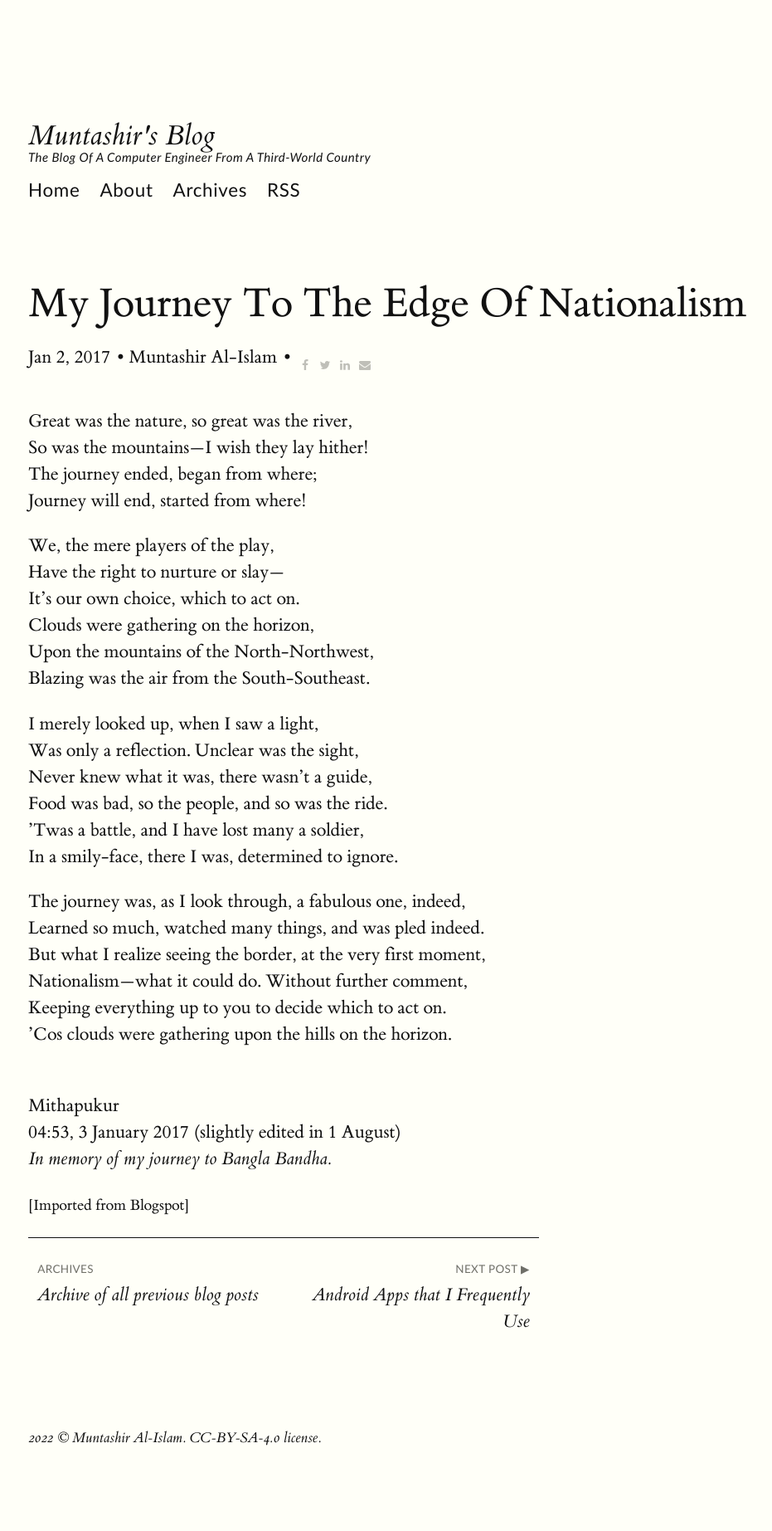
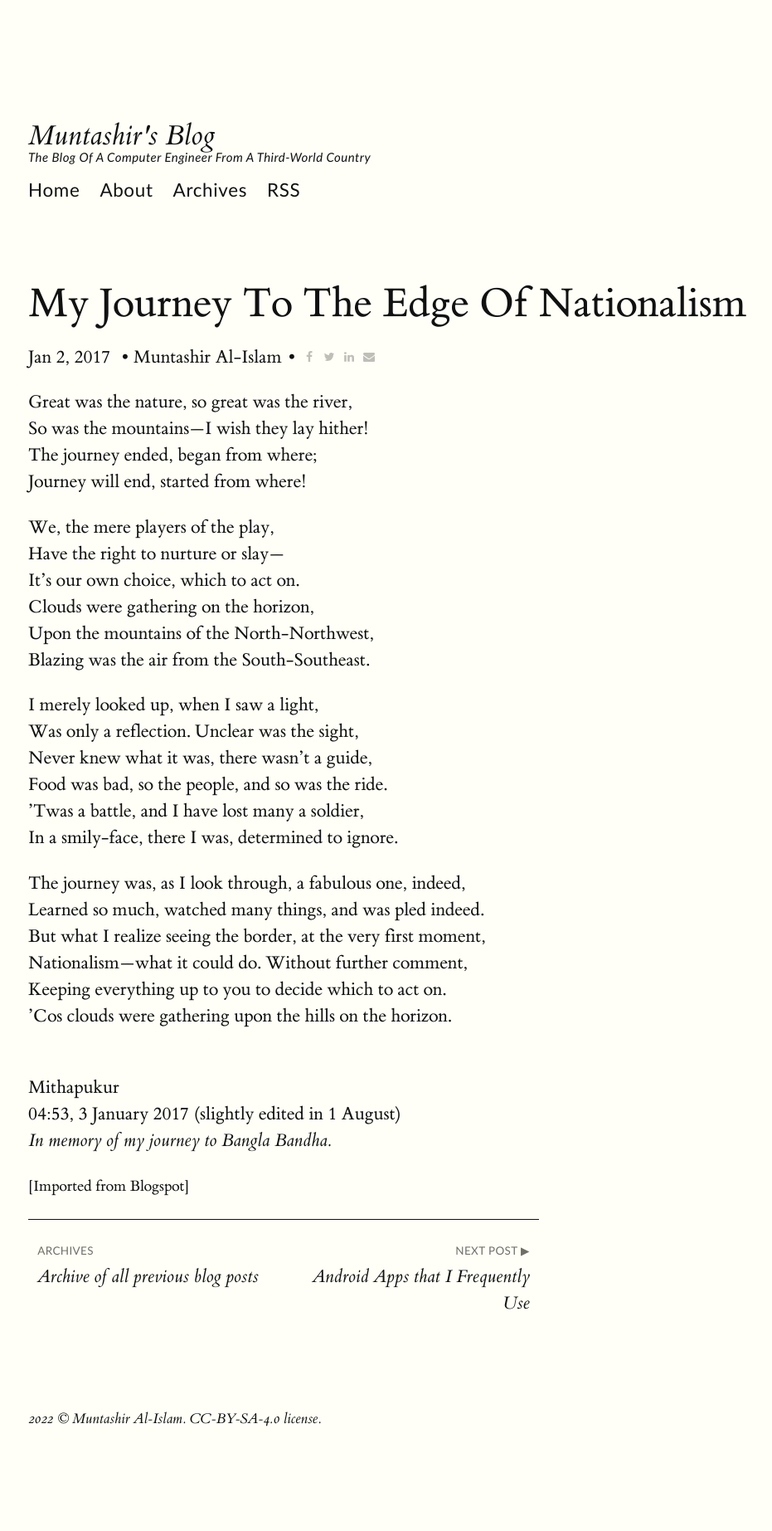
Before and after one commit to MuntashirAkon/blog, a Jekyll site: the page built from _posts/2017-01-03-my-journey-to-the-edge-of-nationalism.md, in a window 1280 px wide. Shown: the whole page at 83% size, without its empty margins (126-1057 px from the left). Built offline with Jekyll 4.4.1, drawn with Linux system fonts in a browser that asks for light colours; after the commit the page ends 1822 px from its top, so only the background shows below that.

Commit message:
Fix formatting issues
Signed-off-by: Muntashir Al-Islam <muntashirakon@riseup.net>

```diff
--- a/_includes/sharelinks.html
+++ b/_includes/sharelinks.html
@@ -18,7 +18,7 @@
 </span>
 
 <style>
-  #share-buttons {display: inline-block; vertical-align: middle;}
+  #share-buttons {display: inline-flex; align-items: center;}
   #share-buttons:after {content: ""; display: block; clear: both;}
   #share-buttons > span {position: relative; text-align: left; height: 14px; width: 24px; float: left; text-align: center;}
   #share-buttons > span > svg {height: 14px; fill: #bfbfb8;}
--- a/css/override.css
+++ b/css/override.css
@@ -1,8 +1,6 @@
 /* Post metadata */
 
 .post-meta {
-  display: inline-flex;
-  align-items: center;
 }
 
 .post-meta .dt-published, .post-meta .author, .post-meta .social-sharing {
--- a/css/style.scss
+++ b/css/style.scss
@@ -19,7 +19,7 @@ body {
     -webkit-font-smoothing: antialiased;
     background: #fffff8;
     color: #111;
-    counter-reset: sidenote-counter sidenote-number-counter;
+    counter-reset: sidenote-counter sidenote-number-counter katexEqnNo mmlEqnNo !important;
     font: 1.4rem/2rem "et-book", Palatino, "Palatino Linotype", "Palatino LT STD", "Book Antiqua", Georgia, serif;
     height: 100%;
     margin: 0 auto;
@@ -197,6 +197,12 @@ figure {
         left: auto;
         position: relative;
     }
+}
+
+/*span*/.note {
+    display: block;
+    font-size: 80%;
+    font-style: italic;
 }
 
 /*span*/.mini-note {
```
Also changed, not shown: archives.md (+4 -1 lines), index.md (+2 -2 lines).
